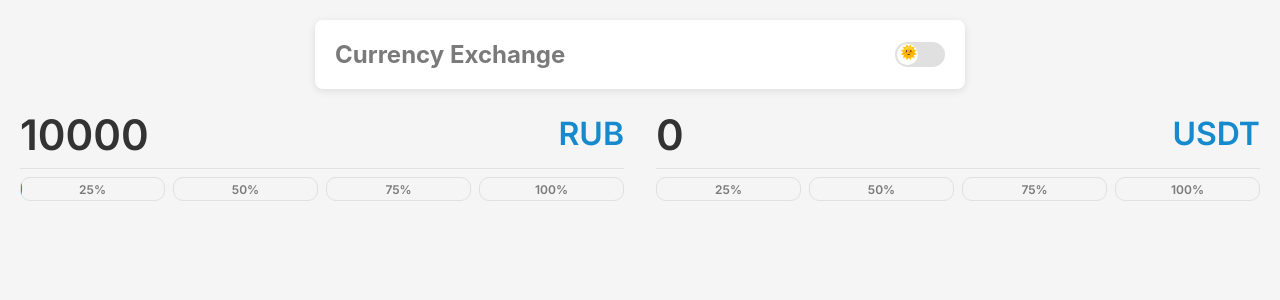
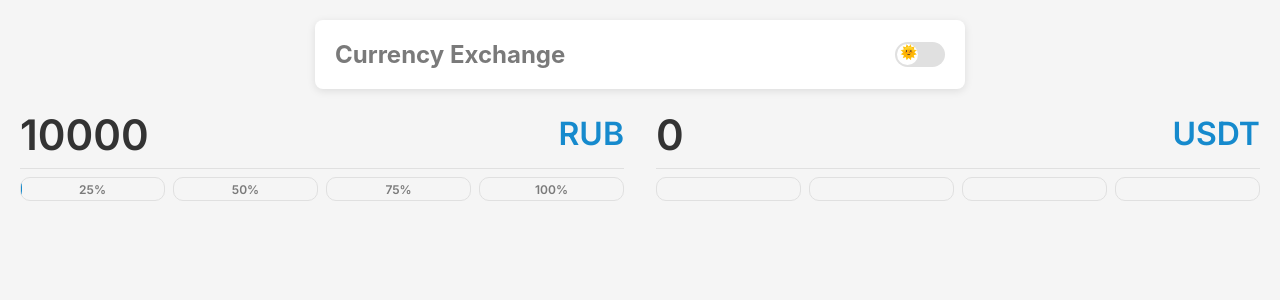
Before and after one commit to SmailK0T/Testing, a React (Vite) app: page / in a window 1280 px wide. Shown: the top 300 px of the page. Built offline with nearby package versions, Linux system fonts and the light colour scheme.

Commit message:
update style

```diff
--- a/src/features/currency-exchange/ui/PercentageButtons/PercentageButtons.module.css
+++ b/src/features/currency-exchange/ui/PercentageButtons/PercentageButtons.module.css
@@ -16,6 +16,7 @@
     width: 100%;
     height: 24px;
     min-width: 0;
+    padding: 0;
 }
 
 .percentButton::before {
@@ -27,7 +28,7 @@
     height: 100%;
     background: var(--button-bg);
     transition: width 0.3s ease;
-    z-index: 0;
+    z-index: 1;
 }
 
 .percentButton span {
@@ -35,8 +36,19 @@
     font-family: Inter;
     font-weight: 600;
     font-size: 12px;
-    z-index: 1;
-    transition: color 0.3s ease;
+    z-index: 2;
+    display: block;
+    width: 100%;
+    height: 100%;
+    line-height: 24px;
+    background: linear-gradient(
+        to right,
+        var(--button-text-filled) var(--fill-percent),
+        var(--text-primary) var(--fill-percent)
+    );
+    -webkit-background-clip: text;
+    -webkit-text-fill-color: transparent;
+    transition: background 0.3s ease;
 }
 
 .percentButton:hover::before {
--- a/src/features/currency-exchange/ui/PercentageButtons/PercentageButtons.tsx
+++ b/src/features/currency-exchange/ui/PercentageButtons/PercentageButtons.tsx
@@ -43,7 +43,10 @@ export const PercentageButtons: FC<PercentageButtonsProps> = ({
                         onClick={() => onAmountChange(percent === 100
                             ? maxAmount.toFixed(2)
                             : (maxAmount * percent / 100).toFixed(2))}
-                        style={{ '--fill-percent': `${fillPercent}%` } as React.CSSProperties}
+                        style={{
+                            '--fill-percent': `${fillPercent}%`,
+                            '--button-text-filled': 'white'
+                        } as React.CSSProperties}
                     >
                         <span>{percent}%</span>
                     </button>
```
